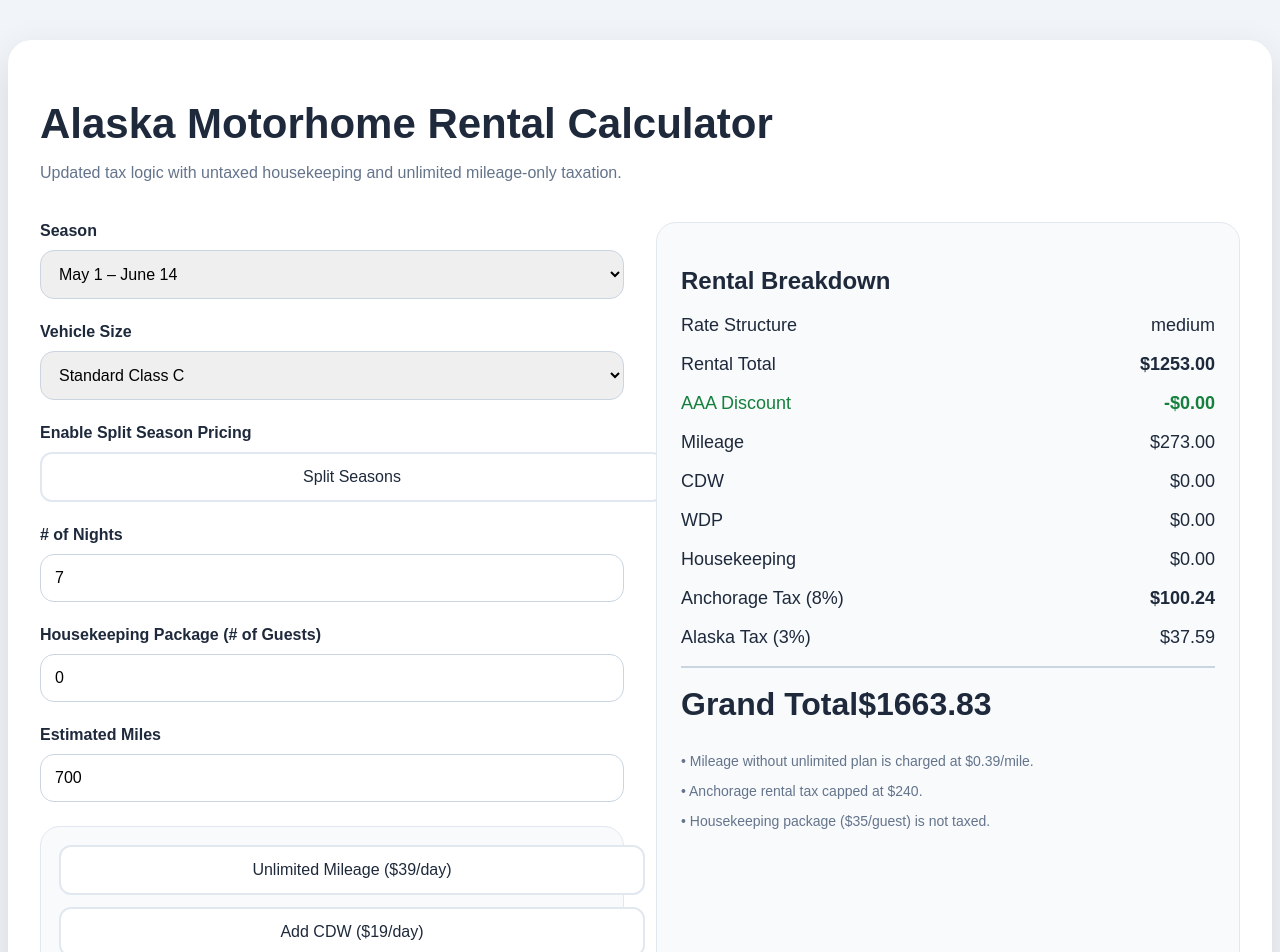
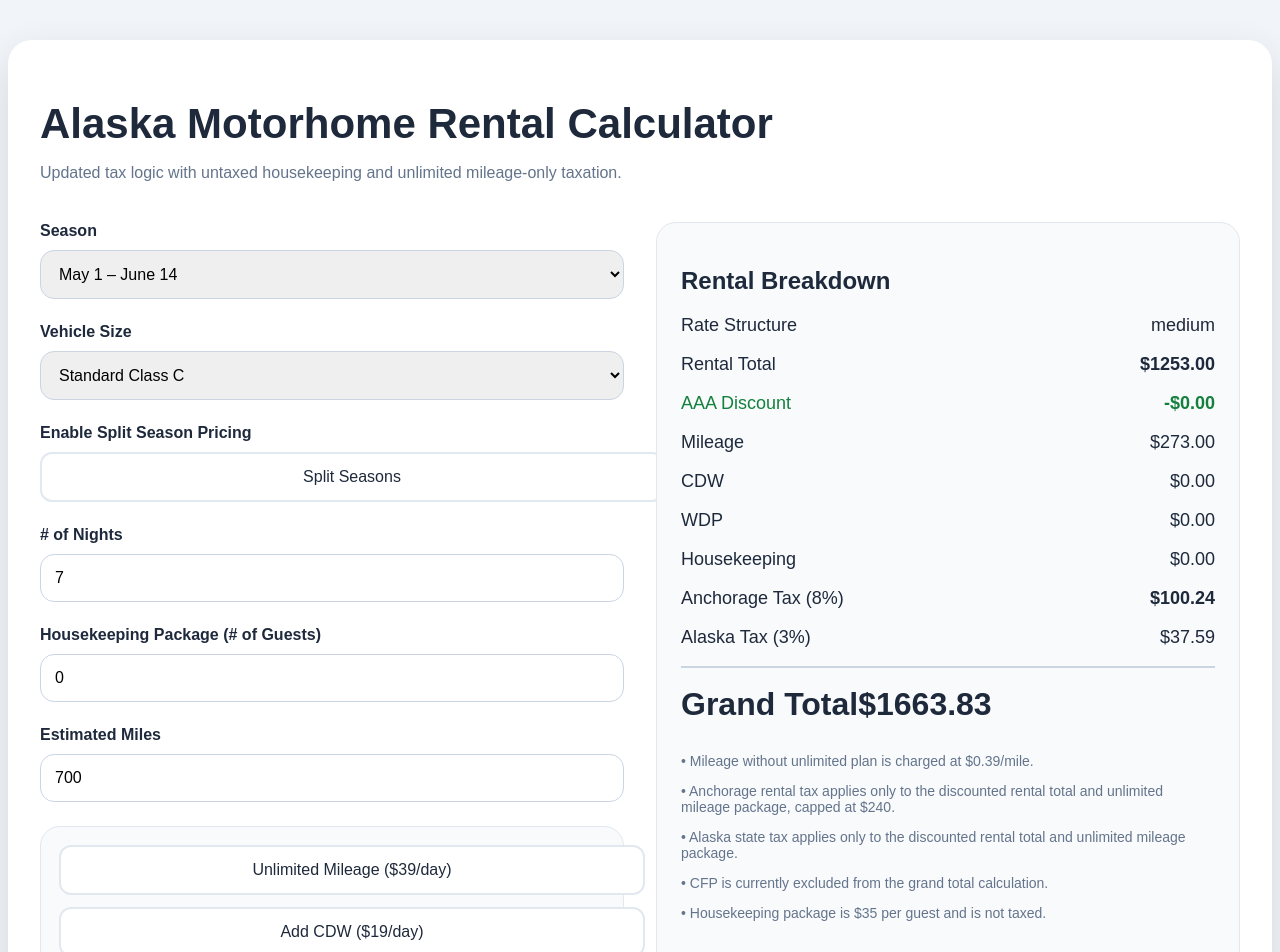
Before and after one commit to Teledawnics/alaska-rv-calculator, a React (Vite) app: page / in a window 1280 px wide. Shown: the top 952 px of the page. Built offline with nearby package versions, Linux system fonts and the light colour scheme.

Commit message:
Update notes section under grand total with detailed tax and fee explanations

```diff
--- a/src/App.jsx
+++ b/src/App.jsx
@@ -355,8 +355,10 @@ export default function AlaskaRVCalculator() {
 
           <div className="notes">
             <p>• Mileage without unlimited plan is charged at $0.39/mile.</p>
-            <p>• Anchorage rental tax capped at $240.</p>
-            <p>• Housekeeping package ($35/guest) is not taxed.</p>
+            <p>• Anchorage rental tax applies only to the discounted rental total and unlimited mileage package, capped at $240.</p>
+            <p>• Alaska state tax applies only to the discounted rental total and unlimited mileage package.</p>
+            <p>• CFP is currently excluded from the grand total calculation.</p>
+            <p>• Housekeeping package is $35 per guest and is not taxed.</p>
           </div>
         </div>
       </div>
```
